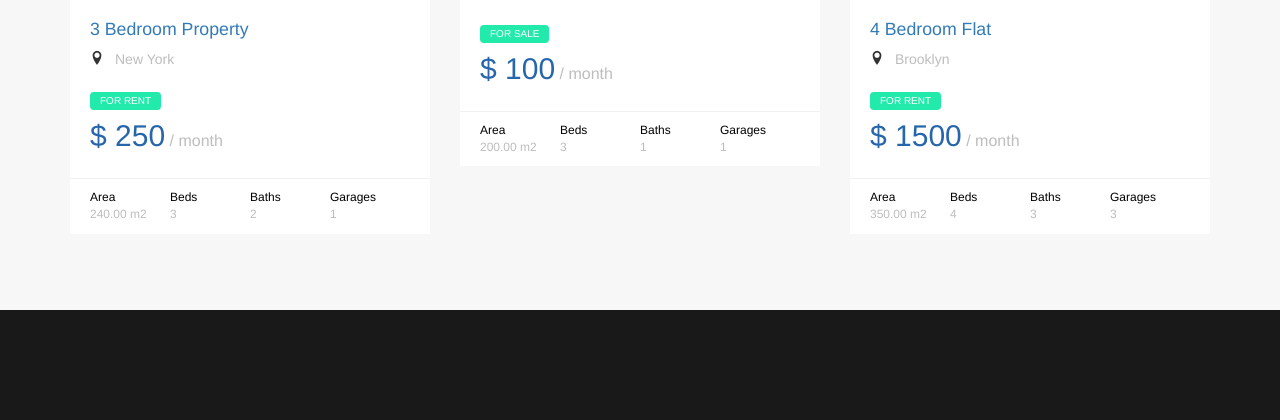
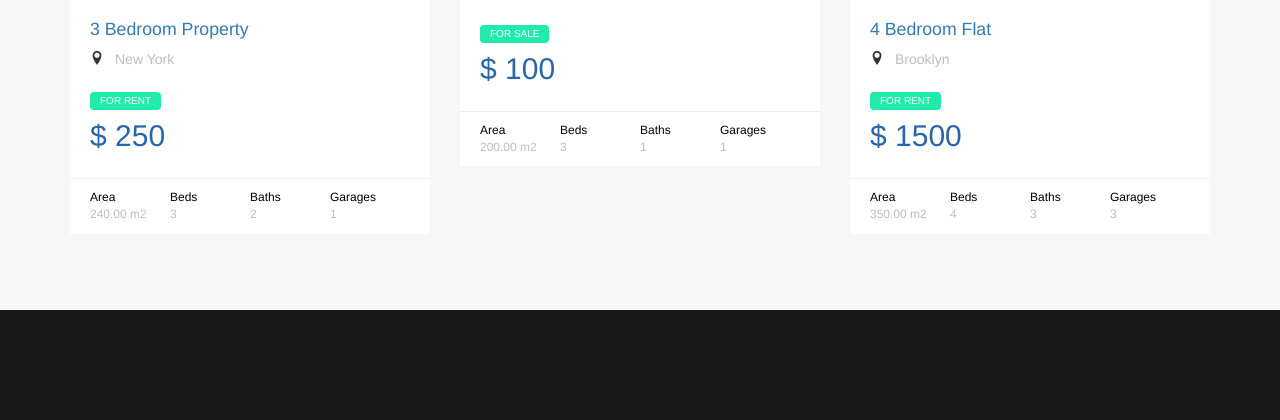
Before and after one commit to reyesvicente/hotel, a Django app: page /property/ in a window 1280 px wide. Shown: the part 727-1147 px from the top of the page. Run offline with Django 3.2, Linux system fonts and the light colour scheme; data comes from the database, SQL or seed files in the repository; some libraries are stand-ins or nearby versions; some web fonts are replaced.

Commit message:
Update list.html
waaaaa

```diff
--- a/property/templates/property/list.html
+++ b/property/templates/property/list.html
@@ -43,7 +43,7 @@
                   <i class="icon-location2"></i> <span>{{property.location}}</span>
                 </div>
                 <div class="probootstrap-listing-category for-sale"><span>for {{property.property_type}}</span></div>
-                <div class="probootstrap-listing-price"><strong>$ {{property.price}}</strong> / month</div>
+                <div class="probootstrap-listing-price"><strong>$ {{property.price}}</strong></div>
               </div>
               <div class="probootstrap-card-extra">
                 <ul>
```
